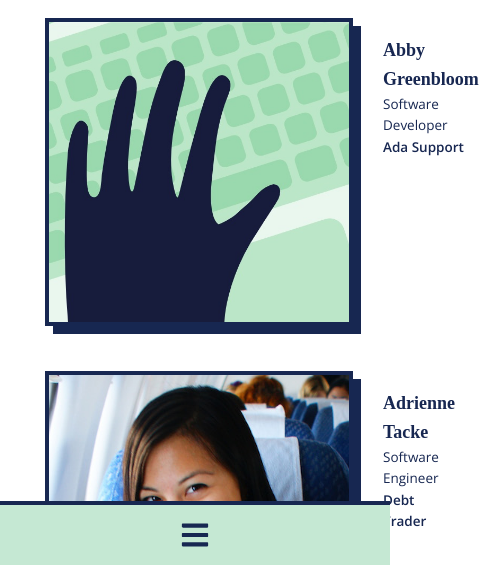
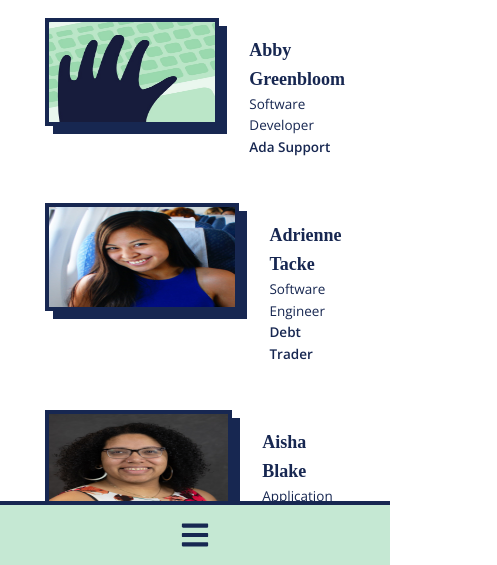
Before and after one commit to WriteSpeakCode/writespeakcode.com, a Gatsby site: page /2019/speakers in a window 390 px wide. Shown: the part 277-842 px from the top of the page, 497 px wide, since content can reach past the window. Built offline with nearby package versions, Linux system fonts and the light colour scheme; Gatsby itself is replaced by a stand-in of ours; a web font is replaced by a local one.

Commit message:
Update speaker.module.css (#85)
Add fixed height and align-items

```diff
--- a/src/components/speaker/speaker.module.css
+++ b/src/components/speaker/speaker.module.css
@@ -1,6 +1,7 @@
 .speaker {
   @media screen and (max-width: 30em) {
     display: flex;
+    align-items: flex-start;
   }
   margin: 1em 0;
   figcaption {
@@ -25,6 +26,7 @@
 .headshot {
   @media screen and (max-width: 30em) {
     width: 100px;
+    height: 100px;
     margin-right: 2em;
   }
   border: 4px solid var(--navy);
```
